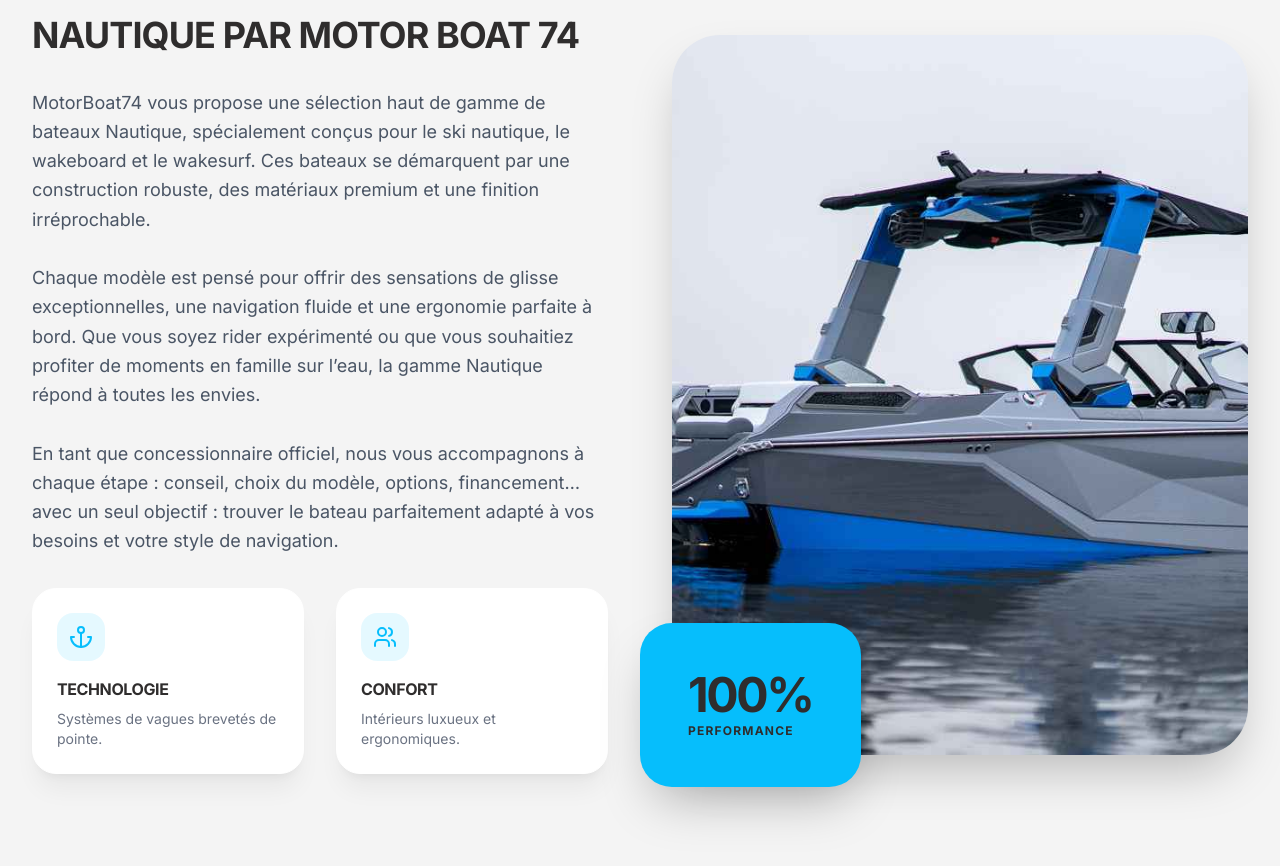
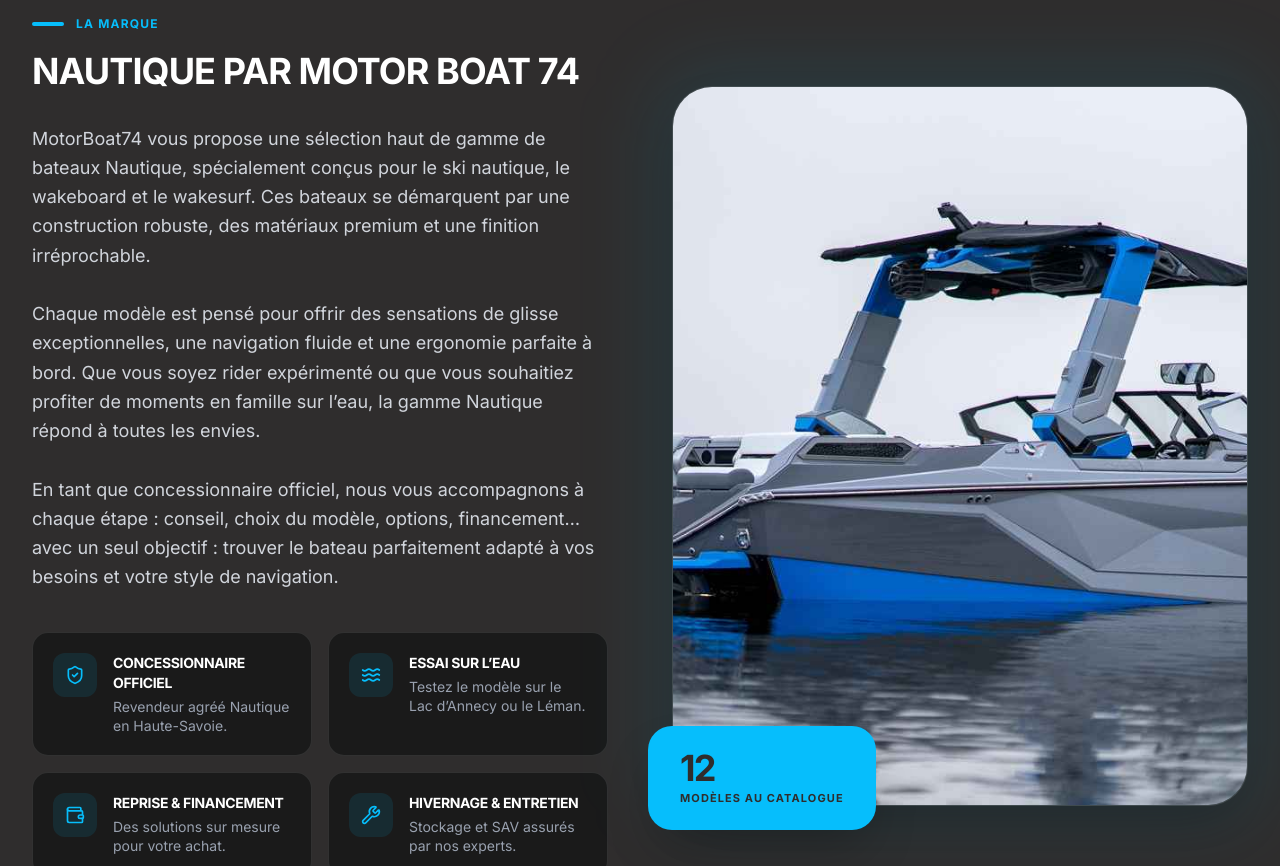
Before and after one commit to Ericfevrier/MB74-Site, a React (Vite) app: page /marque/nautique in a window 1280 px wide. Shown: the part 840-1706 px from the top of the page. Built offline with nearby package versions, Linux system fonts and the light colour scheme.

Commit message:
Page marque: refonte section intro (theme sombre pour fondre hero->modeles) + points concrets utiles (officiel, essai, reprise/financement, hivernage) + badge dynamique N modeles

```diff
--- a/src/components/BrandPage.tsx
+++ b/src/components/BrandPage.tsx
@@ -2,7 +2,7 @@
 import { useParams, Link } from 'react-router-dom';
 import { Helmet } from 'react-helmet-async';
 import { motion } from 'motion/react';
-import { ArrowRight, Users, ChevronRight, Anchor } from 'lucide-react';
+import { ArrowRight, ChevronRight, ShieldCheck, Waves, Wallet, Wrench } from 'lucide-react';
 import { brandsData } from '../data/brands';
 import { nautiqueModels } from '../data/nautiqueModels';
 import { ModelComparison } from './ModelComparison';
@@ -83,40 +83,46 @@
           </motion.div>
         </div>
 
-        <div className="absolute bottom-0 left-0 w-full h-32 bg-gradient-to-t from-brand-light to-transparent"></div>
+        <div className="absolute bottom-0 left-0 w-full h-32 bg-gradient-to-t from-brand-dark to-transparent"></div>
       </section>
 
       {/* Brand Intro */}
-      <article className="py-24 bg-brand-light">
+      <article className="py-24 bg-brand-dark text-white">
         <div className="max-w-[1400px] mx-auto px-4 lg:px-8">
-          <div className="grid lg:grid-cols-2 gap-16 items-center">
+          <div className="grid lg:grid-cols-2 gap-12 lg:gap-16 items-center">
             <motion.div
               initial={{ opacity: 0, x: -30 }}
               whileInView={{ opacity: 1, x: 0 }}
               viewport={{ once: true }}
               transition={{ duration: 0.8 }}
             >
-              <h2 className="text-3xl lg:text-4xl font-bold text-brand-dark uppercase tracking-tight mb-8 leading-[1.1]">
-                NAUTIQUE PAR MOTOR BOAT 74
+              <div className="flex items-center gap-3 mb-5">
+                <span className="w-8 h-1 bg-brand-cyan rounded-full" />
+                <span className="text-brand-cyan font-bold uppercase tracking-widest text-xs">La marque</span>
+              </div>
+              <h2 className="text-3xl lg:text-4xl font-bold uppercase tracking-tight mb-8 leading-[1.1]">
+                {brand.name} par Motor Boat 74
               </h2>
-              <p className="text-gray-600 text-base md:text-lg leading-relaxed mb-8 whitespace-pre-line">
+              <p className="text-gray-300 text-base md:text-lg leading-relaxed mb-10 whitespace-pre-line">
                 {brand.description}
               </p>
-              <div className="grid grid-cols-1 sm:grid-cols-2 gap-8">
-                <div className="p-6 bg-white rounded-3xl shadow-xl shadow-black/5 border border-white">
-                  <div className="w-12 h-12 bg-brand-cyan/10 rounded-2xl flex items-center justify-center text-brand-cyan mb-4">
-                    <Anchor size={24} />
+              <div className="grid sm:grid-cols-2 gap-4">
+                {[
+                  { Icon: ShieldCheck, t: 'Concessionnaire officiel', d: `Revendeur agréé ${brand.name} en Haute-Savoie.` },
+                  { Icon: Waves, t: 'Essai sur l’eau', d: 'Testez le modèle sur le Lac d’Annecy ou le Léman.' },
+                  { Icon: Wallet, t: 'Reprise & financement', d: 'Des solutions sur mesure pour votre achat.' },
+                  { Icon: Wrench, t: 'Hivernage & entretien', d: 'Stockage et SAV assurés par nos experts.' },
+                ].map(({ Icon, t, d }, i) => (
+                  <div key={i} className="flex gap-4 p-5 bg-ink-900 border border-white/10 rounded-2xl">
+                    <span className="w-11 h-11 shrink-0 rounded-xl bg-brand-cyan/10 text-brand-cyan flex items-center justify-center">
+                      <Icon size={20} />
+                    </span>
+                    <div>
+                      <h3 className="font-bold uppercase tracking-tight text-sm mb-1">{t}</h3>
+                      <p className="text-gray-400 text-sm leading-snug">{d}</p>
+                    </div>
                   </div>
-                  <h3 className="font-bold text-brand-dark uppercase tracking-tight mb-2">Technologie</h3>
-                  <p className="text-gray-500 text-sm">Systèmes de vagues brevetés de pointe.</p>
-                </div>
-                <div className="p-6 bg-white rounded-3xl shadow-xl shadow-black/5 border border-white">
-                  <div className="w-12 h-12 bg-brand-cyan/10 rounded-2xl flex items-center justify-center text-brand-cyan mb-4">
-                    <Users size={24} />
-                  </div>
-                  <h3 className="font-bold text-brand-dark uppercase tracking-tight mb-2">Confort</h3>
-                  <p className="text-gray-500 text-sm">Intérieurs luxueux et ergonomiques.</p>
-                </div>
+                ))}
               </div>
             </motion.div>
 
@@ -127,17 +133,22 @@
               transition={{ duration: 0.8 }}
               className="relative"
             >
+              <div className="absolute -inset-4 bg-brand-cyan/10 rounded-[3rem] blur-2xl" />
               <img
                 src={brand.heroImage}
-                alt={`${brand.name} Lifestyle - Style de vie sur l'eau`}
-                className="rounded-[3rem] shadow-2xl w-full aspect-[4/5] object-cover"
+                alt={`${brand.name} — style de vie sur l'eau`}
+                className="relative rounded-[2.5rem] border border-white/10 shadow-2xl w-full aspect-[4/5] object-cover"
                 loading="lazy"
                 referrerPolicy="no-referrer"
               />
-              <div className="absolute -bottom-8 -left-8 bg-brand-cyan text-brand-dark p-12 rounded-[2rem] shadow-2xl hidden md:block">
-                <p className="text-5xl font-bold mb-1 tracking-tighter">100%</p>
-                <p className="text-xs font-bold uppercase tracking-widest">Performance</p>
-              </div>
+              {brand.models.length > 0 && (
+                <div className="absolute -bottom-6 -left-6 bg-brand-cyan text-brand-dark px-8 py-6 rounded-[1.5rem] shadow-2xl hidden md:block">
+                  <p className="text-4xl font-bold mb-1 tracking-tighter leading-none">{brand.models.length}</p>
+                  <p className="text-[11px] font-bold uppercase tracking-widest">
+                    {brand.models.length > 1 ? 'modèles au catalogue' : 'modèle au catalogue'}
+                  </p>
+                </div>
+              )}
             </motion.div>
           </div>
         </div>
```
